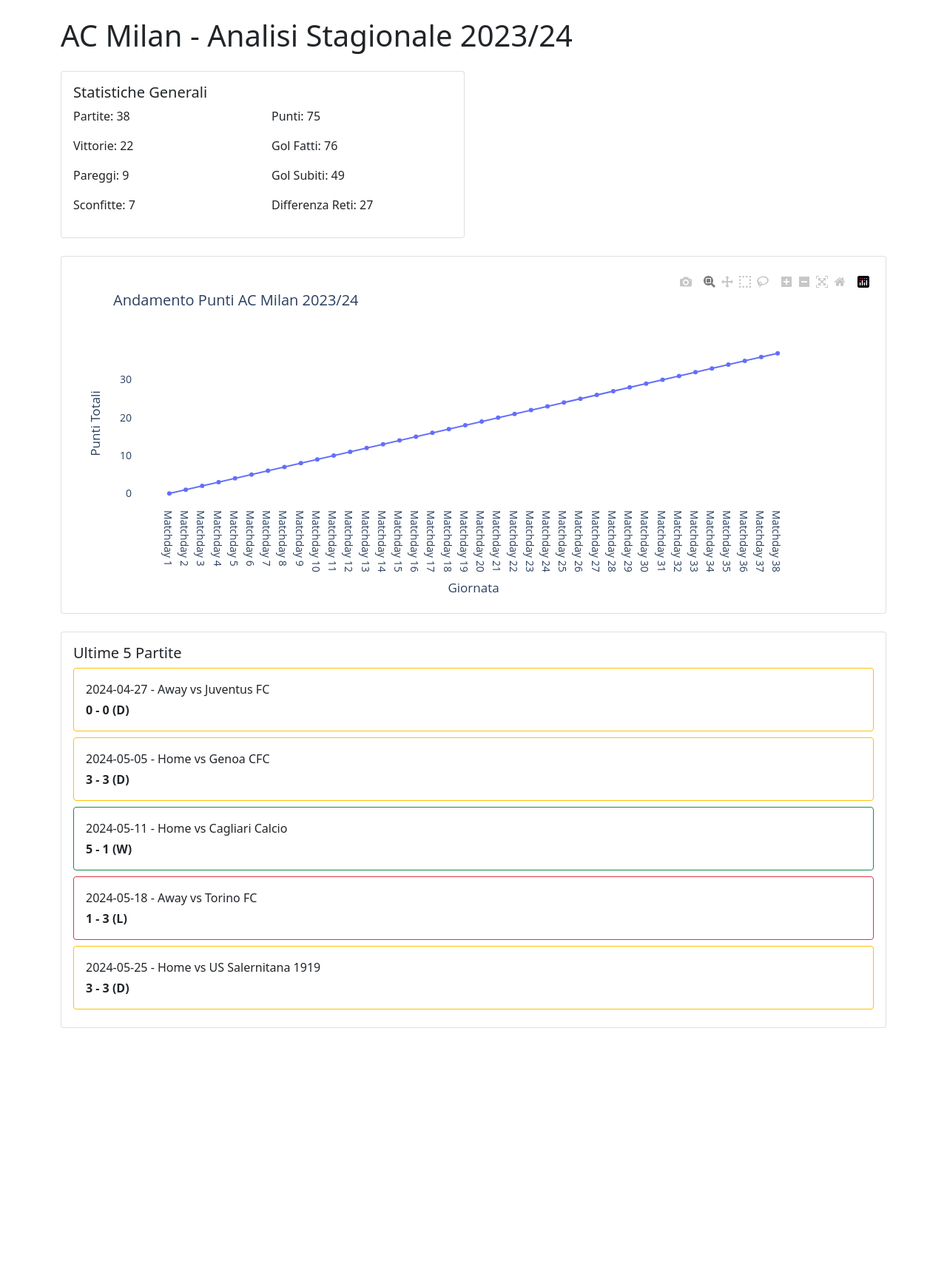
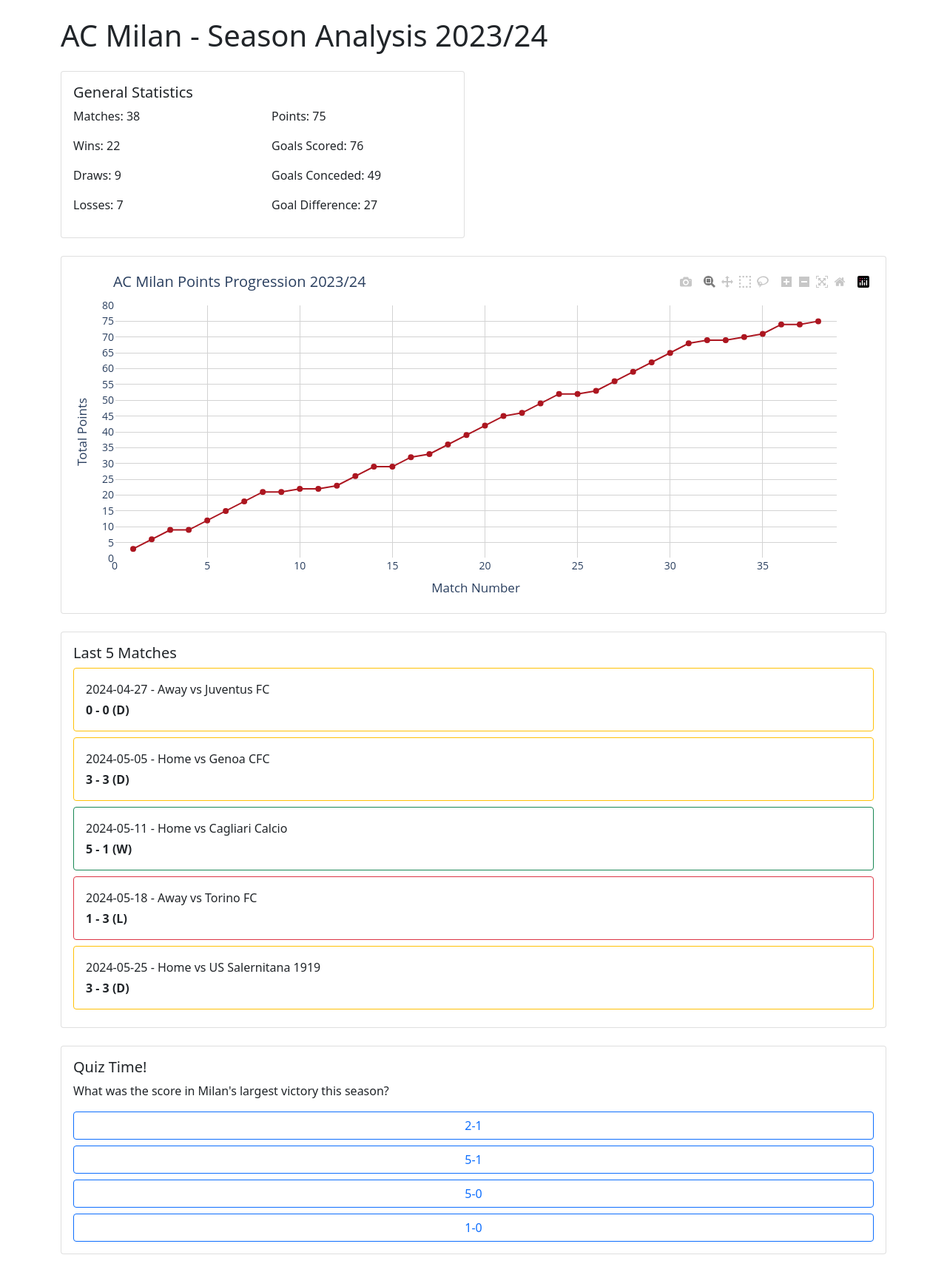
Before and after one commit to frin6/dynamic-football-stats, a FastAPI app: page / in a window 1280 px wide. Shown: the whole page at 74% size. Before the commit the page ends 1390 px from the top, so only its background shows below. Run offline with FastAPI, Linux system fonts and the light colour scheme; some libraries are stand-ins or nearby versions.

Commit message:
Quiz section added

```diff
--- a/main.py
+++ b/main.py
@@ -4,13 +4,14 @@ import plotly.express as px
 from fastapi import FastAPI, Request
 from fastapi.templating import Jinja2Templates
 from fastapi.staticfiles import StaticFiles
+import random  # Add this at the top with other imports
 
 app = FastAPI()
 
 templates = Jinja2Templates(directory="templates")
 app.mount("/static", StaticFiles(directory="static"), name="static")
 
-# Carica e prepara i dati
+# Load and prepare data
 with open("src/data/it.1.json") as f:
     data = json.load(f)
 
@@ -24,7 +25,7 @@ def prepare_milan_data():
             milan_goals = match['score']['ft'][0] if is_home else match['score']['ft'][1]
             opponent_goals = match['score']['ft'][1] if is_home else match['score']['ft'][0]
 
-            # Calcola il risultato e i punti
+            # Calculate result and points
             if milan_goals > opponent_goals:
                 result = 'W'
                 match_points = 3
@@ -53,44 +54,224 @@ def prepare_milan_data():
 
 df_milan = prepare_milan_data()
 
+def prepare_quiz_question(df):
+    # Choose a random question type (now with more options)
+    question_type = random.randint(1, 7)  # Increased to 7 types
+
+    if question_type == 1:
+        # Random matchday opponent
+        random_matchday = random.randint(1, len(df))
+        matchday_str = f'Matchday {random_matchday}'
+        correct_opponent = df[df['matchday'] == matchday_str]['opponent'].iloc[0]
+        all_opponents = df['opponent'].unique()
+        wrong_opponents = [opp for opp in all_opponents if opp != correct_opponent]
+        wrong_answers = random.sample(list(wrong_opponents), 3)
+
+        return {
+            'question': f'Who did Milan face on {matchday_str}?',
+            'correct_answer': correct_opponent,
+            'wrong_answers': wrong_answers
+        }
+
+    elif question_type == 2:
+        # Points after random matchday
+        random_matchday = random.randint(5, len(df))  # Start from 5 to make it interesting
+        points = df.iloc[random_matchday-1]['cumulative_points']
+        wrong_points = []
+        while len(wrong_points) < 3:
+            wrong = points + random.randint(-6, 6)  # Smaller range for more realistic options
+            if wrong > 0 and wrong != points and wrong not in wrong_points:
+                wrong_points.append(wrong)
+
+        return {
+            'question': f'How many points did Milan have after {random_matchday} matches?',
+            'correct_answer': str(points),
+            'wrong_answers': [str(p) for p in wrong_points]
+        }
+
+    elif question_type == 3:
+        # Largest victory
+        df['goal_difference'] = df['goals_scored'] - df['goals_conceded']
+        max_diff_idx = df['goal_difference'].idxmax()
+        correct_score = f"{df.iloc[max_diff_idx]['goals_scored']}-{df.iloc[max_diff_idx]['goals_conceded']}"
+
+        wrong_scores = []
+        while len(wrong_scores) < 3:
+            goals_scored = random.randint(1, 5)
+            goals_conceded = random.randint(0, goals_scored-1)
+            score = f"{goals_scored}-{goals_conceded}"
+            if score != correct_score and score not in wrong_scores:
+                wrong_scores.append(score)
+
+        return {
+            'question': 'What was the score in Milan\'s largest victory this season?',
+            'correct_answer': correct_score,
+            'wrong_answers': wrong_scores
+        }
+
+    elif question_type == 4:
+        # Consecutive wins
+        max_consecutive_wins = 0
+        current_streak = 0
+        for _, row in df.iterrows():
+            if row['result'] == 'W':
+                current_streak += 1
+                max_consecutive_wins = max(max_consecutive_wins, current_streak)
+            else:
+                current_streak = 0
+
+        wrong_answers = []
+        while len(wrong_answers) < 3:
+            wrong = random.randint(1, max_consecutive_wins + 2)
+            if wrong != max_consecutive_wins and wrong not in wrong_answers:
+                wrong_answers.append(str(wrong))
+
+        return {
+            'question': 'What was Milan\'s longest winning streak this season?',
+            'correct_answer': str(max_consecutive_wins),
+            'wrong_answers': wrong_answers
+        }
+
+    elif question_type == 5:
+        # Clean sheets
+        clean_sheets = len(df[df['goals_conceded'] == 0])
+        wrong_answers = []
+        while len(wrong_answers) < 3:
+            wrong = random.randint(max(0, clean_sheets-3), clean_sheets+3)
+            if wrong != clean_sheets and wrong not in wrong_answers:
+                wrong_answers.append(str(wrong))
+
+        return {
+            'question': 'How many clean sheets did Milan keep this season?',
+            'correct_answer': str(clean_sheets),
+            'wrong_answers': wrong_answers
+        }
+
+    elif question_type == 6:
+        # Goals in a specific match
+        random_match = df.iloc[random.randint(0, len(df)-1)]
+        total_goals = random_match['goals_scored'] + random_match['goals_conceded']
+        wrong_answers = []
+        while len(wrong_answers) < 3:
+            wrong = random.randint(1, 6)
+            if wrong != total_goals and wrong not in wrong_answers:
+                wrong_answers.append(str(wrong))
+
+        return {
+            'question': f'How many total goals were scored in the match against {random_match["opponent"]}?',
+            'correct_answer': str(total_goals),
+            'wrong_answers': wrong_answers
+        }
+
+    else:
+        # Average points per match up to a random matchday
+        random_matchday = random.randint(10, len(df))
+        points = df.iloc[random_matchday-1]['cumulative_points']
+        avg_points = round(points / random_matchday, 2)
+        wrong_answers = []
+        while len(wrong_answers) < 3:
+            wrong = round(random.uniform(max(0.5, avg_points-1), avg_points+1), 2)
+            if abs(wrong - avg_points) > 0.2 and str(wrong) not in wrong_answers:
+                wrong_answers.append(str(wrong))
+
+        return {
+            'question': f'What was Milan\'s average points per match after {random_matchday} games?',
+            'correct_answer': str(avg_points),
+            'wrong_answers': wrong_answers
+        }
+
 @app.get("/")
 async def home(request: Request):
     # Debug prints
-    print("Loading data...")
-    print(f"Total matches: {len(df_milan)}")
-    print(f"Stats: {df_milan['result'].value_counts()}")
+    print("\n=== Debug Information ===")
+    print("1. Raw Data Check:")
+    print(df_milan[['date', 'opponent', 'points', 'cumulative_points']].head())
 
-    # Statistiche generali
+    # Create points progression chart
+    plot_df = df_milan.copy()
+    plot_df = plot_df.sort_values('date')  # Sort by date
+    print("\n2. After Sorting:")
+    print(plot_df[['date', 'opponent', 'points', 'cumulative_points']].head())
+
+    plot_df = plot_df.reset_index(drop=True)
+    plot_df['game_number'] = plot_df.index + 1
+
+    print("\n3. Final Plot Data:")
+    print(plot_df[['game_number', 'date', 'opponent', 'points', 'cumulative_points']].head())
+    print("\nTotal Points:", plot_df['cumulative_points'].max())
+    print("Number of matches:", len(plot_df))
+
+    # General statistics
     total_matches = len(df_milan)
     wins = len(df_milan[df_milan['result'] == 'W'])
     draws = len(df_milan[df_milan['result'] == 'D'])
     losses = len(df_milan[df_milan['result'] == 'L'])
-
-    print(f"Wins: {wins}, Draws: {draws}, Losses: {losses}")
-
     total_points = df_milan['points'].sum()
     goals_scored = df_milan['goals_scored'].sum()
     goals_conceded = df_milan['goals_conceded'].sum()
 
-    # Crea il grafico dell'andamento punti
-    fig = px.line(df_milan,
-                  x='matchday',
-                  y='cumulative_points',
-                  title='Andamento Punti AC Milan 2023/24',
-                  labels={'matchday': 'Giornata',
-                         'cumulative_points': 'Punti Totali'},
-                  markers=True)
+    # Create figure using go instead of px
+    from plotly import graph_objects as go
+
+    fig = go.Figure()
+
+    # Print debug info about the data being plotted
+    print("\n4. Plotting Data:")
+    print("X values:", list(plot_df['game_number']))
+    print("Y values:", list(plot_df['cumulative_points']))
+
+    fig.add_trace(
+        go.Scatter(
+            x=list(plot_df['game_number']),  # Convert to list explicitly
+            y=list(plot_df['cumulative_points']),  # Convert to list explicitly
+            mode='lines+markers',
+            name='Points',
+            line=dict(color='#AC1620', width=2),
+            marker=dict(size=8, color='#AC1620'),
+            customdata=plot_df[['opponent', 'result', 'date']].values,  # Convert to values
+            hovertemplate="<br>".join([
+                "Match %{x}",
+                "Total Points: %{y}",
+                "Date: %{customdata[2]}",
+                "Opponent: %{customdata[0]}",
+                "Result: %{customdata[1]}",
+                "<extra></extra>"
+            ])
+        )
+    )
 
     fig.update_layout(
+        title='AC Milan Points Progression 2023/24',
+        xaxis_title='Match Number',
+        yaxis_title='Total Points',
         plot_bgcolor='white',
         paper_bgcolor='white',
-        font=dict(size=14)
+        font=dict(size=14),
+        showlegend=False,
+        yaxis=dict(
+            range=[0, max(plot_df['cumulative_points']) + 5],
+            dtick=5,
+            gridcolor='lightgrey'
+        ),
+        xaxis=dict(
+            dtick=5,
+            gridcolor='lightgrey',
+            range=[0, len(plot_df) + 1]
+        ),
+        margin=dict(t=50, l=50, r=50, b=50)
     )
 
     plot_json = fig.to_json()
 
-    # Ultime 5 partite
+    # Last 5 matches
     recent_matches = df_milan.tail(5).to_dict('records')
+
+    # Add quiz question
+    quiz = prepare_quiz_question(plot_df)
+
+    # Shuffle answers
+    all_answers = [quiz['correct_answer']] + quiz['wrong_answers']
+    random.shuffle(all_answers)
 
     return templates.TemplateResponse(
         "index.html",
@@ -107,7 +288,12 @@ async def home(request: Request):
                 "goal_difference": goals_scored - goals_conceded
             },
             "plot_json": plot_json,
-            "recent_matches": recent_matches
+            "recent_matches": recent_matches,
+            "quiz": {
+                "question": quiz['question'],
+                "answers": all_answers,
+                "correct_answer": quiz['correct_answer']
+            }
         }
     )
 
--- a/templates/index.html
+++ b/templates/index.html
@@ -1,33 +1,33 @@
 <!DOCTYPE html>
 <html>
 <head>
-    <title>AC Milan - Analisi Stagionale 2023/24</title>
+    <title>AC Milan - Season Analysis 2023/24</title>
     <link href="https://cdn.jsdelivr.net/npm/bootstrap@5.1.3/dist/css/bootstrap.min.css" rel="stylesheet">
     <script src="https://cdn.plot.ly/plotly-latest.min.js"></script>
     <link rel="icon" type="image/x-icon" href="/static/favicon.ico">
 </head>
 <body>
     <div class="container py-4">
-        <h1 class="mb-4">AC Milan - Analisi Stagionale 2023/24</h1>
+        <h1 class="mb-4">AC Milan - Season Analysis 2023/24</h1>
 
-        <!-- Statistiche Generali -->
+        <!-- General Statistics -->
         <div class="row mb-4">
             <div class="col-md-6">
                 <div class="card">
                     <div class="card-body">
-                        <h5 class="card-title">Statistiche Generali</h5>
+                        <h5 class="card-title">General Statistics</h5>
                         <div class="row">
                             <div class="col-6">
-                                <p>Partite: {{ stats.matches }}</p>
-                                <p>Vittorie: {{ stats.wins }}</p>
-                                <p>Pareggi: {{ stats.draws }}</p>
-                                <p>Sconfitte: {{ stats.losses }}</p>
+                                <p>Matches: {{ stats.matches }}</p>
+                                <p>Wins: {{ stats.wins }}</p>
+                                <p>Draws: {{ stats.draws }}</p>
+                                <p>Losses: {{ stats.losses }}</p>
                             </div>
                             <div class="col-6">
-                                <p>Punti: {{ stats.points }}</p>
-                                <p>Gol Fatti: {{ stats.goals_scored }}</p>
-                                <p>Gol Subiti: {{ stats.goals_conceded }}</p>
-                                <p>Differenza Reti: {{ stats.goal_difference }}</p>
+                                <p>Points: {{ stats.points }}</p>
+                                <p>Goals Scored: {{ stats.goals_scored }}</p>
+                                <p>Goals Conceded: {{ stats.goals_conceded }}</p>
+                                <p>Goal Difference: {{ stats.goal_difference }}</p>
                             </div>
                         </div>
                     </div>
@@ -35,17 +35,17 @@
             </div>
         </div>
 
-        <!-- Grafico Andamento Punti -->
+        <!-- Points Progression Chart -->
         <div class="card mb-4">
             <div class="card-body">
                 <div id="points-chart"></div>
             </div>
         </div>
 
-        <!-- Ultime Partite -->
+        <!-- Recent Matches -->
         <div class="card">
             <div class="card-body">
-                <h5 class="card-title">Ultime 5 Partite</h5>
+                <h5 class="card-title">Last 5 Matches</h5>
                 {% for match in recent_matches %}
                 <div class="card mb-2 border-{{ 'success' if match.result == 'W' else 'danger' if match.result == 'L' else 'warning' }}">
                     <div class="card-body">
@@ -56,11 +56,49 @@
                 {% endfor %}
             </div>
         </div>
+
+        <!-- Add this after the Recent Matches card -->
+        <div class="card mt-4">
+            <div class="card-body">
+                <h5 class="card-title">Quiz Time!</h5>
+                <p class="card-text">{{ quiz.question }}</p>
+                <div class="d-grid gap-2">
+                    {% for answer in quiz.answers %}
+                    <button class="btn btn-outline-primary answer-btn"
+                            onclick="checkAnswer(this, '{{ quiz.correct_answer }}')"
+                            data-answer="{{ answer }}">
+                        {{ answer }}
+                    </button>
+                    {% endfor %}
+                </div>
+            </div>
+        </div>
     </div>
 
     <script>
         const plotData = JSON.parse('{{ plot_json | safe }}');
+        console.log("Plot Data:", plotData);
         Plotly.newPlot('points-chart', plotData.data, plotData.layout);
+
+        function checkAnswer(button, correctAnswer) {
+            // Disable all buttons
+            document.querySelectorAll('.answer-btn').forEach(btn => {
+                btn.disabled = true;
+                if (btn.dataset.answer === correctAnswer) {
+                    btn.classList.remove('btn-outline-primary');
+                    btn.classList.add('btn-success');
+                }
+            });
+
+            // Highlight selected button
+            if (button.dataset.answer === correctAnswer) {
+                button.classList.remove('btn-outline-primary');
+                button.classList.add('btn-success');
+            } else {
+                button.classList.remove('btn-outline-primary');
+                button.classList.add('btn-danger');
+            }
+        }
     </script>
 </body>
 </html>
```
